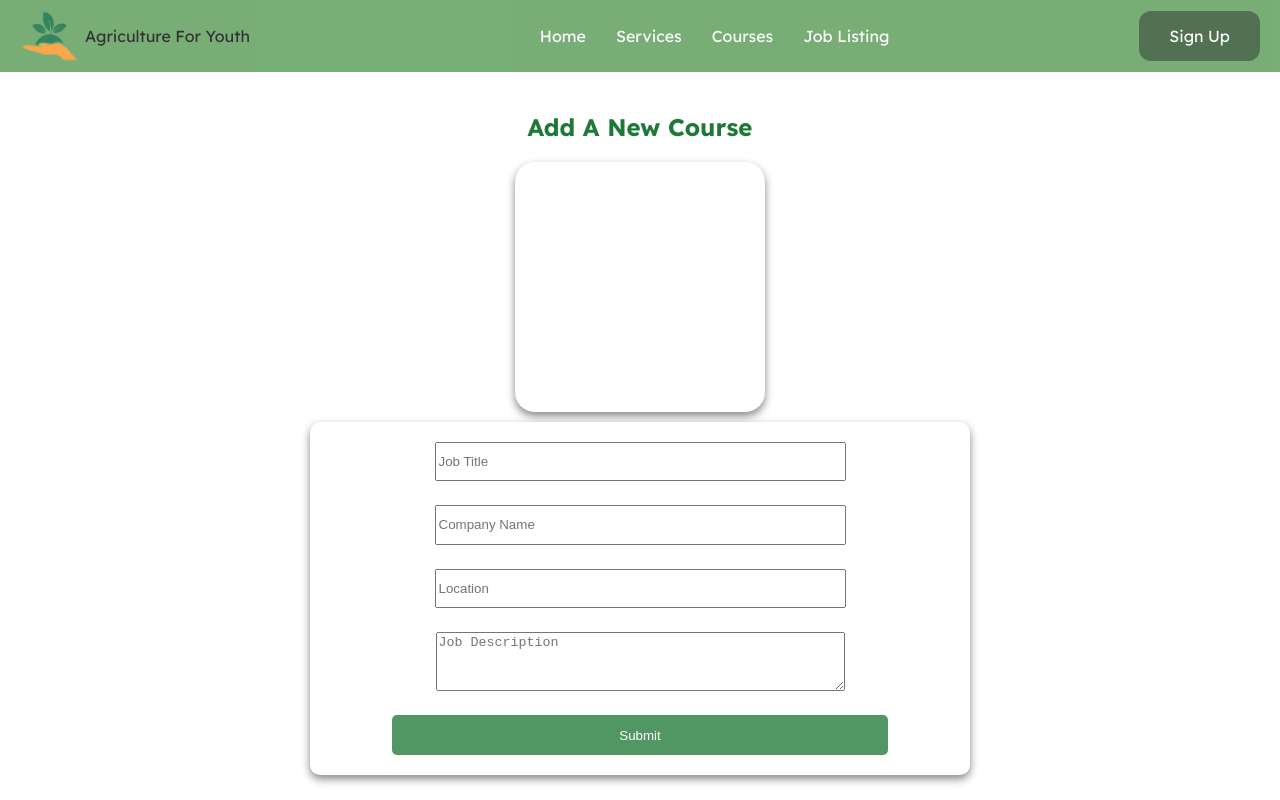
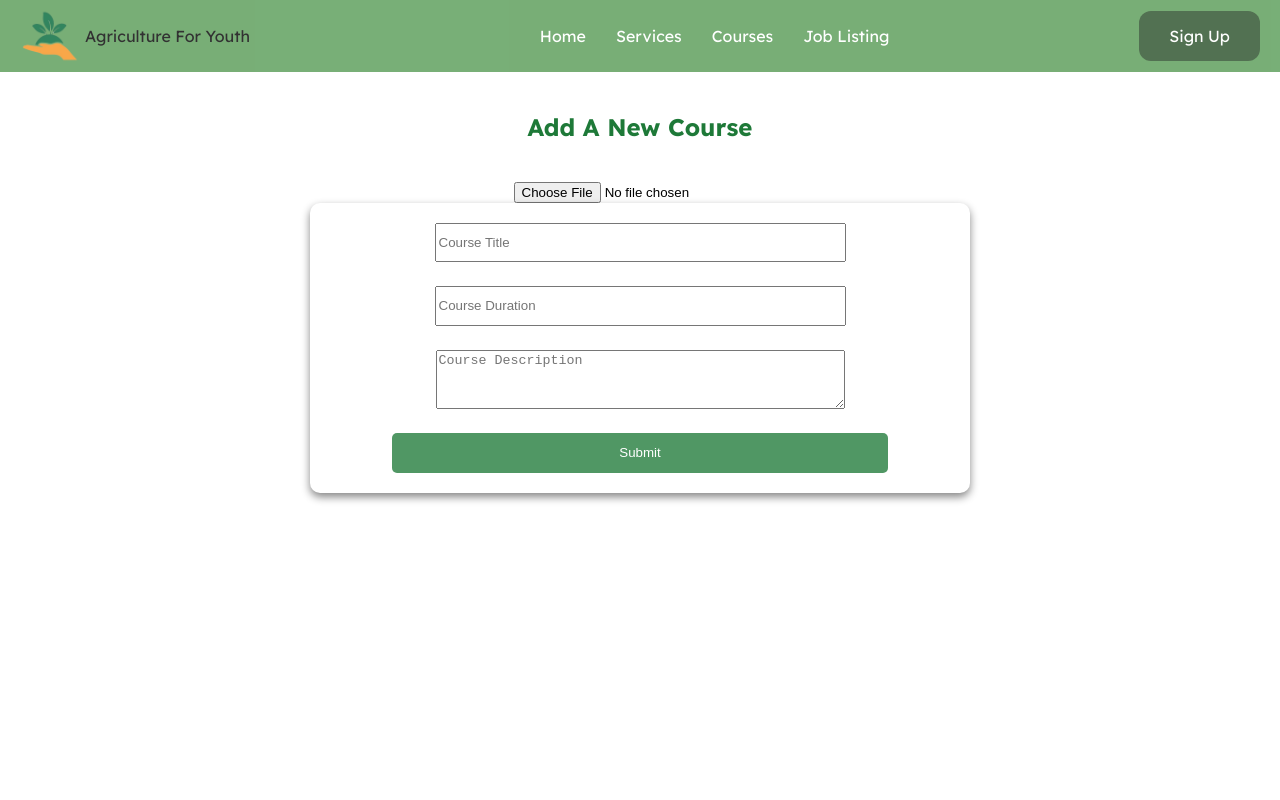
Before and after one commit to Eliane-M/sfy-frontend, a React (Create React App) app: page /courses/new-course in a window 1280 px wide. Built offline with nearby package versions, Linux system fonts and the light colour scheme.

Commit message:
changed the courses page

```diff
--- a/src/assets/css/pages/newJobPage/newJobPage.css
+++ b/src/assets/css/pages/newJobPage/newJobPage.css
@@ -15,12 +15,10 @@ body {
   margin-bottom: 20px;
 }
 .newjob-card-container .img-container {
-  width: 250px;
-  height: 250px;
   border-radius: 20px;
   overflow: hidden;
-  margin-bottom: 10px;
-  box-shadow: 0 4px 8px rgba(0, 0, 0, 0.478);
+  margin-bottom: 20px;
+  box-shadow: 0 4px 8px rgba(0, 0, 0, 0.137);
 }
 .newjob-card-container form {
   display: flex;
--- a/src/assets/css/pages/newJobPage/newJobPage.scss
+++ b/src/assets/css/pages/newJobPage/newJobPage.scss
@@ -18,12 +18,12 @@ body{
     }
 
     .img-container{
-        width: 250px;
-        height: 250px;
+        // width: 250px;
+        // height: 250px;
         border-radius: 20px;
         overflow: hidden;
-        margin-bottom: 10px;
-        box-shadow: 0 4px 8px rgba(0, 0, 0, 0.478);
+        margin-bottom: 20px;
+        box-shadow: 0 4px 8px rgba(0, 0, 0, 0.137);
     }
 
     form {
--- a/src/pages/coursesPage.jsx
+++ b/src/pages/coursesPage.jsx
@@ -46,6 +46,7 @@ const Courses = () => {
         const fetchCourses = async () => {
             try {
                 const response = await axios.get(`${BASE_URL}/api/dashboard/educational_resources/`);
+                console.log('API Response:', response.data);
                 setCourses(response.data.educational_resources);
                 console.log(response.data);
             } catch (error) {
@@ -66,11 +67,11 @@ const isEmployer = () =>{
             <div className="courses-container">
                 <div className="courses-title">
                     <h1>Courses</h1>
-                    {isEmployer() && <Link to="/new_course" className="new-course-button">Add New Course</Link>}
+                    {isEmployer() && <Link to="/courses/new-course" className="new-course-button">Add New Course</Link>}
                 </div>
                 <div className="courses-cards">
                     {courses.map((course) => (
-                        <CourseCard key={course.id} course={course.name} />
+                        <CourseCard key={course.id} course={course} />
                     ))}
                 </div>
             </div>
--- a/src/pages/newCoursePage.jsx
+++ b/src/pages/newCoursePage.jsx
@@ -1,4 +1,5 @@
 import React from "react";
+import { useState } from "react";
 import NavBar from "../components/general/Navbar";
 
 
@@ -13,19 +14,32 @@ const NewCoursePage = () => {
 }
 
 const NewCourseCard = () => {
+    const [image, setImage] = useState(null);
+
+    const handleImageChange = (e) => {
+        const file = e.target.files[0];
+        if (file) {
+            const reader = new FileReader();
+            reader.onloadend = () => {
+                setImage(reader.result);
+            };
+            reader.readAsDataURL(file);
+        }
+    };
+
     return(
         <>
             <NavBar />
             <div className="newjob-card-container">
                 <h2>Add A New Course</h2>
                 <div className="img-container">
-                    <img src="" alt="" />
+                    {image ? <img src={image} alt="Course" /> : <div className="placeholder-img"></div>}
                 </div>
+                <input type="file" accept="image/*" onChange={handleImageChange}/>
                 <form>
-                    <input type="text" placeholder="Job Title"/>
-                    <input type="text" placeholder="Company Name"/>
-                    <input type="text" placeholder="Location"/>
-                    <textarea placeholder="Job Description"></textarea>
+                    <input type="text" placeholder="Course Title"/>
+                    <input type="text" placeholder="Course Duration"/>
+                    <textarea placeholder="Course Description"></textarea>
                     <button type="submit">Submit</button>
                 </form>
             </div>
--- a/src/pages/newJobPage.jsx
+++ b/src/pages/newJobPage.jsx
@@ -1,4 +1,5 @@
 import React from "react";
+import { useState } from "react";
 import '../assets/css/pages/newJobPage/newJobPage.css';
 import NavBar from "../components/general/Navbar";
 
@@ -15,14 +16,28 @@ const NewJobPage = () => {
 }
 
 const NewjobCard = () => {
+    const [image, setImage] = useState(null);
+
+    const handleImageChange = (e) => {
+        const file = e.target.files[0];
+        if (file) {
+            const reader = new FileReader();
+            reader.onloadend = () => {
+                setImage(reader.result);
+            };
+            reader.readAsDataURL(file);
+        }
+    };
+
     return(
         <>
             <NavBar />
             <div className="newjob-card-container">
                 <h2>Add A New Job</h2>
                 <div className="img-container">
-                    <img src="" alt="" />
+                    {image ? <img src={image} alt="Course" /> : <div className="placeholder-img"></div>}
                 </div>
+                <input type="file" accept="image/*" onChange={handleImageChange}/>
                 <form>
                     <input type="text" placeholder="Job Title"/>
                     <input type="text" placeholder="Company Name"/>
```
Also changed, not shown: 1 other file (tests, documents, lock files or other folders).
